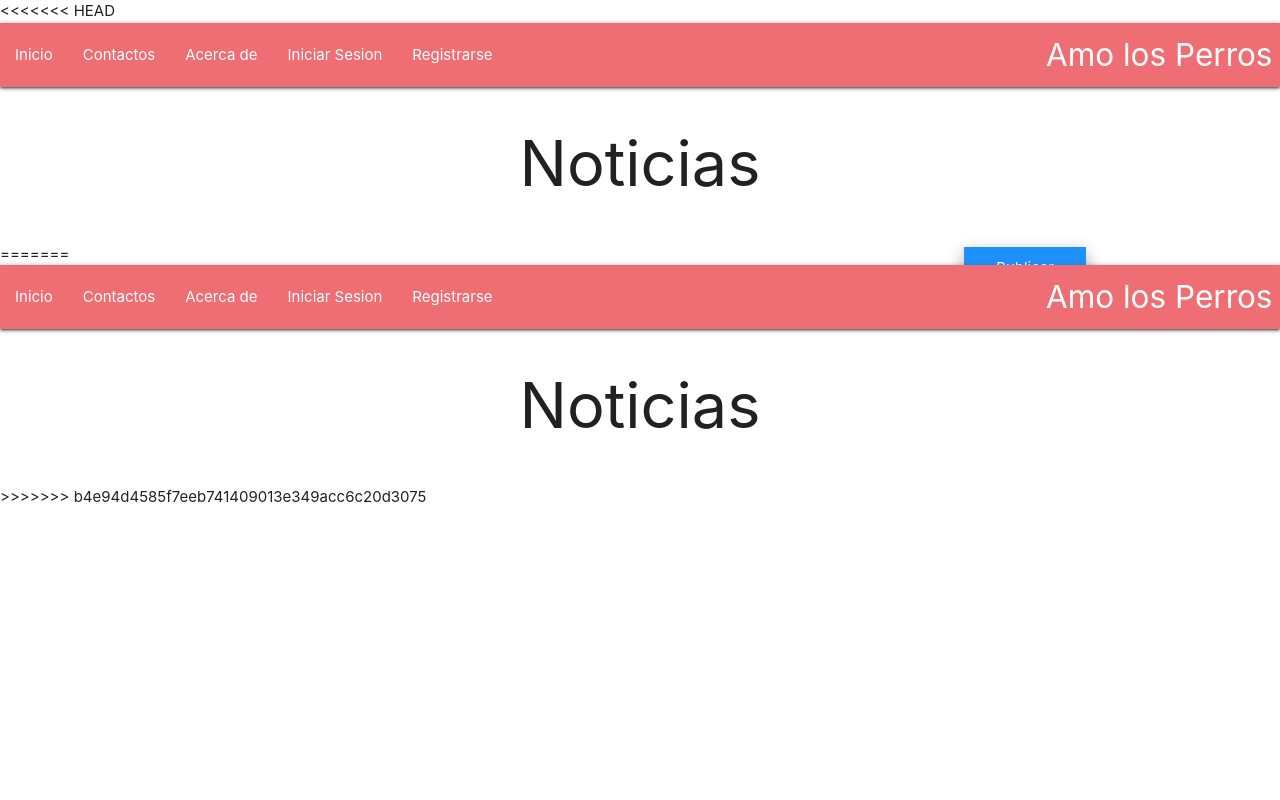
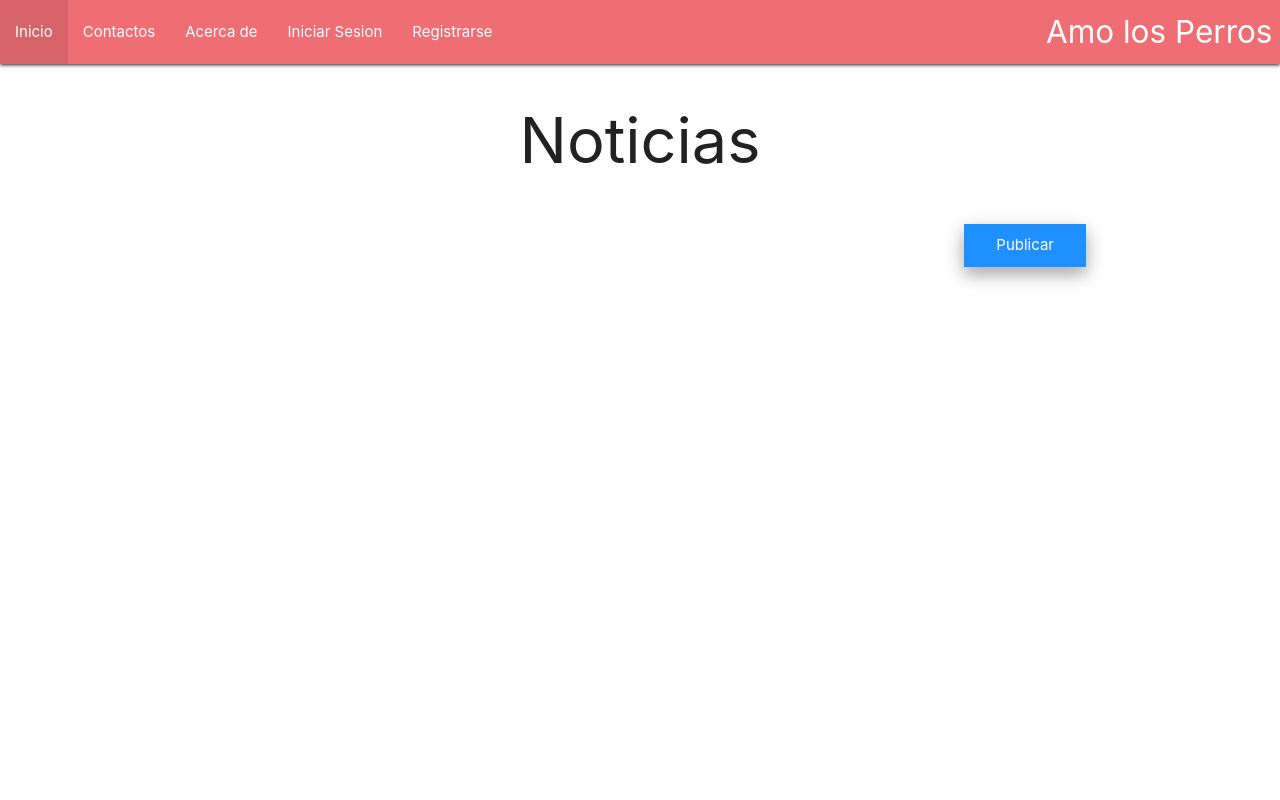
Before and after one commit to Boddyg/Repositorio_Pfinal, a Django app: page /inicio/ in a window 1280 px wide. Run offline with Django 4.2, Linux system fonts and the light colour scheme; data that the repository does not hold is empty.

Commit message:
repo actulizado

```diff
--- a/proyecto_BLOG/BLOG/views.py
+++ b/proyecto_BLOG/BLOG/views.py
@@ -15,7 +15,7 @@ def inicio(request):
 
 def post_detail(request, id):
         post = get_object_or_404(Article, id=id)
-        coments= post.comments.filter(active=True)
+        coments= post.comments.all()
         if request.method == 'POST':
             form= commentform(request.POST)
             if form.is_valid():
--- a/proyecto_BLOG/templates/index.html
+++ b/proyecto_BLOG/templates/index.html
@@ -1,6 +1,4 @@
 <html>
-<<<<<<< HEAD
-
 <head>
    <!--Import Google Icon Font-->
    <link href="https://fonts.googleapis.com/icon?family=Material+Icons" rel="stylesheet">
@@ -63,50 +61,4 @@
 
 
 </body>
-
-=======
-    <head>
-       <!--Import Google Icon Font-->
-       <link href="https://fonts.googleapis.com/icon?family=Material+Icons" rel="stylesheet">
-       <!-- Compiled and minified CSS -->
-       <link rel="stylesheet" href="https://cdnjs.cloudflare.com/ajax/libs/materialize/1.0.0/css/materialize.min.css">
-       <!--Let browser know website is optimized for mobile-->
-       <meta name="viewport" content="width=device-width, initial-scale=1.0"/>
-    </head>
-    <body>
-       <nav>
-          <div class="nav-wrapper">
-            {% include "BarraNavegacion.html" %}
-            <a href="#" class="brand-logo right">Logo</a>
-            <ul id="nav-mobile" class="left hide-on-med-and-down">
-            </ul>
-          </div>
-        </nav>
-       <div class="container">
-          <h1 class="center-align">Noticias</h1>
-       </div>
-       <div class="container">
-          <div class="row">
-             {% for post in posts %}
-             <div class="col s12 m4">
-                <div class="card ">
-                   <div class="card-content ">
-                      <span class="card-title">	{{ post.title }}</span>
-                      <p>{{ post.preview }}</p>
-                   </div>
-                   <div class="card-action">
-                      <a href="/post/{{ post.id }}">Leer más</a>
-                   </div>
-                </div>
-             </div>
-             {% endfor %}
-          </div>
-       </div>
-       <!-- La parte de los comentarios-->
-
-
-       <!--JavaScript at end of body for optimized loading-->
-       <script src="https://cdnjs.cloudflare.com/ajax/libs/materialize/1.0.0/js/materialize.min.js"></script>
-    </body>
->>>>>>> b4e94d4585f7eeb741409013e349acc6c20d3075
 </html>
```
